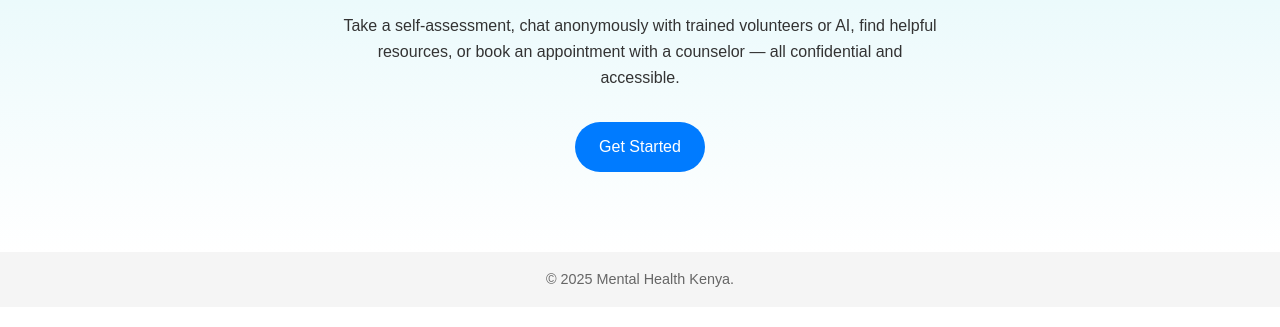
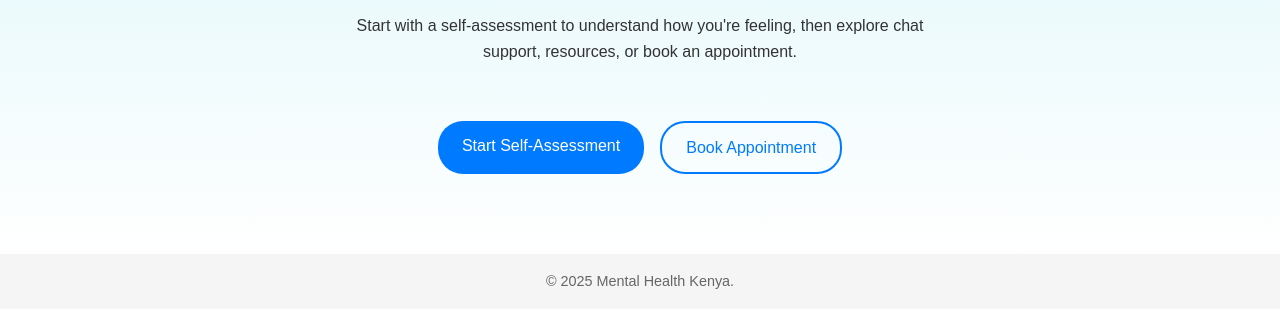
Before and after one commit to Mwadena1000/Mental-Health, a plain HTML site: page Homepage.html in a window 1280 px wide. Shown: the part 217-544 px from the top of the page. Drawn offline with Linux system fonts and the light colour scheme.

Commit message:
added buttons for easy flow (Self test and booking)

```diff
--- a/Homepage.html
+++ b/Homepage.html
@@ -18,14 +18,15 @@
     </nav>
   </header>
   <main class="hero">
-    <h1>Your Safe Space for Mental Health Support</h1>
-    <p>
-      Take a self-assessment, chat anonymously with trained volunteers or AI,
-      find helpful resources, or book an appointment with a counselor — all
-      confidential and accessible.
-    </p>
-    <a href="#quizzes" class="cta-button">Get Started</a>
-  </main>
+  <h1>Your Safe Space for Mental Health Support</h1>
+  <p>
+    Start with a self‑assessment to understand how you're feeling, then explore chat support, resources, or book an appointment.
+  </p>
+  <div class="cta-group">
+    <a href="quiz.html" class="cta-button">Start Self‑Assessment</a>
+    <a href="booking.html" class="secondary-button">Book Appointment</a>
+  </div>
+</main>
   <footer>
     &copy; <span id="year"></span> Mental Health Kenya.
   </footer>
--- a/styles.css
+++ b/styles.css
@@ -96,3 +96,24 @@ footer {
     font-size: 2rem;
   }
 }
+.cta-group {
+  display: flex;
+  gap: 1rem;
+  justify-content: center;
+  margin-top: 1.5rem;
+}
+
+.secondary-button {
+  display: inline-block;
+  padding: 0.75rem 1.5rem;
+  color: #007BFF;
+  border: 2px solid #007BFF;
+  border-radius: 25px;
+  background: transparent;
+  transition: background 0.3s, color 0.3s;
+}
+
+.secondary-button:hover {
+  background: #007BFF;
+  color: #fff;
+}
```
